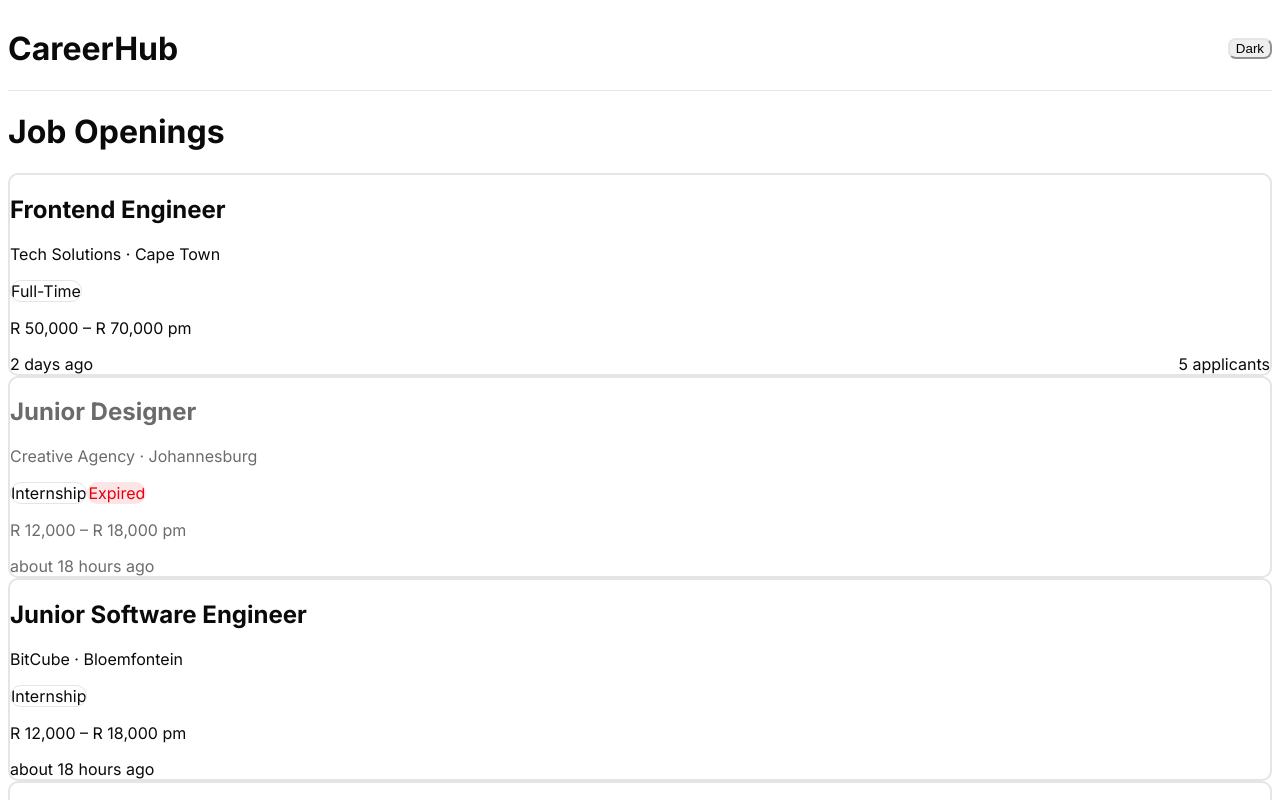
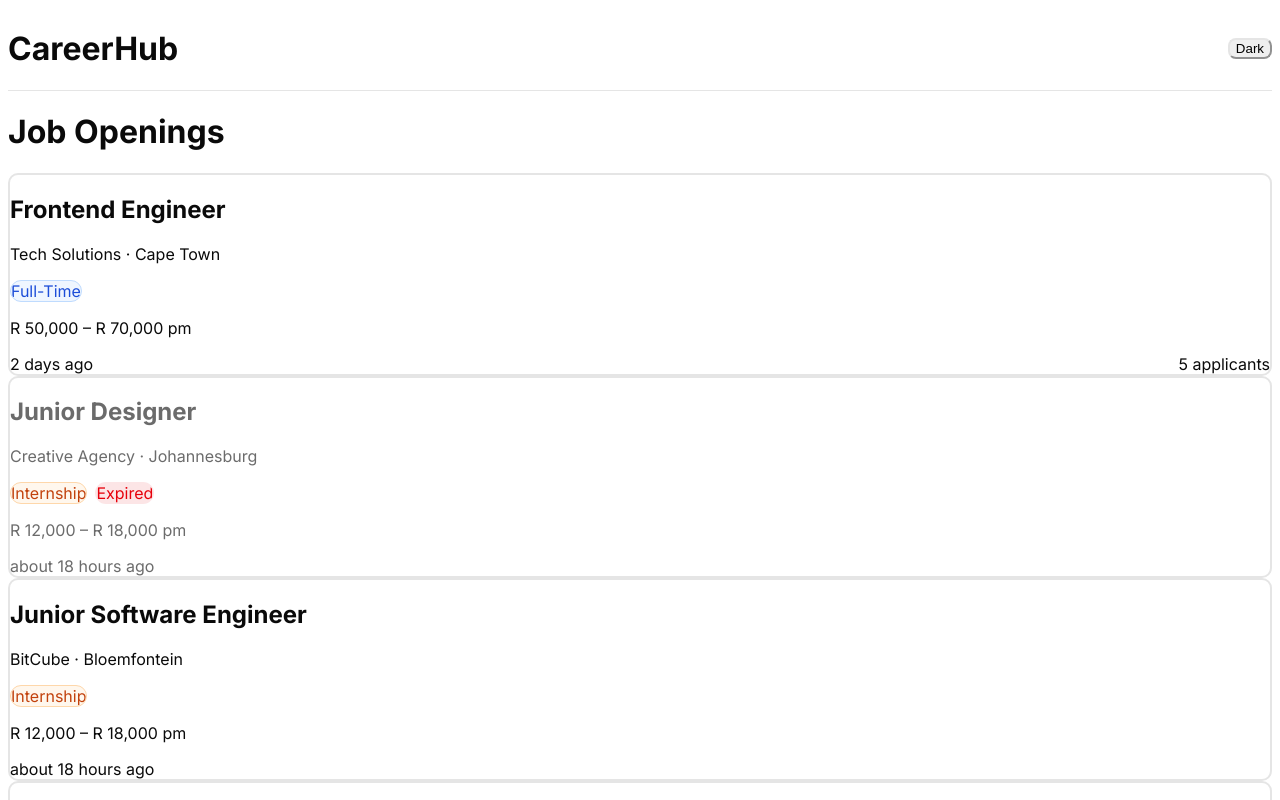
Before and after one commit to LikaHanekom/careerhub-frontend, a Next.js app: page / in a window 1280 px wide. Shown: the top 800 px of the page. Built offline with nearby package versions, Linux system fonts and the light colour scheme.

Commit message:
Temporary fix

```diff
--- a/src/app/globals.css
+++ b/src/app/globals.css
@@ -1,4 +1,3 @@
-
 
 @tailwind base;
 
--- a/src/components/JobStatusBadge.tsx
+++ b/src/components/JobStatusBadge.tsx
@@ -6,21 +6,31 @@ interface JobStatusBadgeProps {
   employmentType: EmploymentType;
   isActive: boolean;
 }
+ //temporary inline style
+const employmentTypeStyles: Record<EmploymentType, React.CSSProperties> = {
+  "Full-Time":  { borderColor: "#bfdbfe", backgroundColor: "#eff6ff", color: "#1d4ed8" },
+  "Part-Time":  { borderColor: "#bbf7d0", backgroundColor: "#f0fdf4", color: "#15803d" },
+  "Contract":   { borderColor: "#e9d5ff", backgroundColor: "#faf5ff", color: "#7e22ce" },
+  "Internship": { borderColor: "#fed7aa", backgroundColor: "#fff7ed", color: "#c2410c" },
+  "Freelance":  { borderColor: "#e5e7eb", backgroundColor: "#f9fafb", color: "#374151" },
+};
 
+ /*
+ With Tailwind
 const employmentTypeColors: Record<EmploymentType, string> = {
   "Full-Time":  "border-blue-200   bg-blue-50   text-blue-700   dark:border-blue-800   dark:bg-blue-950   dark:text-blue-400",
   "Part-Time":  "border-green-200  bg-green-50  text-green-700  dark:border-green-800  dark:bg-green-950  dark:text-green-400",
   "Contract":   "border-purple-200 bg-purple-50 text-purple-700 dark:border-purple-800 dark:bg-purple-950 dark:text-purple-400",
   "Internship": "border-orange-200 bg-orange-50 text-orange-700 dark:border-orange-800 dark:bg-orange-950 dark:text-orange-400",
   "Freelance":  "border-gray-200   bg-gray-50   text-gray-700   dark:border-gray-700   dark:bg-gray-800   dark:text-gray-400",
-};
+};*/
 
 export function JobStatusBadge({ employmentType, isActive }: JobStatusBadgeProps) {
   return (
-    <div className="flex flex-wrap gap-2 items-center">
+    <div style={{ display: "flex", flexWrap: "wrap", gap: "0.5rem", alignItems: "center" }}>
       <Badge
         variant="outline"
-        className={cn("shrink-0", employmentTypeColors[employmentType])}
+        style={employmentTypeStyles[employmentType]}
       >
         {employmentType}
       </Badge>
--- /dev/null
+++ b/tailwind.config.js
@@ -0,0 +1,18 @@
+/** @type {import('tailwindcss').Config} */
+module.exports = {
+  darkMode: "class",
+  content: [
+    "./index.html",
+    "./src/**/*.{js,ts,jsx,tsx}",
+  ],
+  safelist: [
+    "border-blue-200", "bg-blue-50", "text-blue-700",
+    "border-green-200", "bg-green-50", "text-green-700",
+    "border-purple-200", "bg-purple-50", "text-purple-700",
+    "border-orange-200", "bg-orange-50", "text-orange-700",
+    "border-gray-200", "bg-gray-50", "text-gray-700",
+    "border-red-200", "bg-red-50", "text-red-700",
+  ],
+  theme: { extend: {} },
+  plugins: ["tailwindcss-animate"],
+}
```
